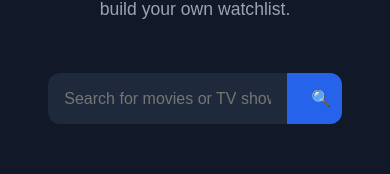
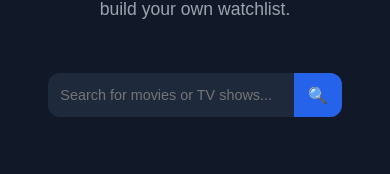
Before and after one commit to and-neo/MovieVerse, a React (Vite) app in the folder frontend/: page / in a window 390 px wide. Shown: the part 364-538 px from the top of the page. Built offline with nearby package versions, Linux system fonts and the light colour scheme; no server answers.

Commit message:
Improve responsive navigation and mobile layouts

```diff
--- a/frontend/src/components/common/searchBar/SearchBar.css
+++ b/frontend/src/components/common/searchBar/SearchBar.css
@@ -18,28 +18,20 @@
 
 .search-form input {
     flex: 1;
-
     padding: 1rem;
-
     border: none;
     outline: none;
-
     background: transparent;
-
     color: var(--text-color);
-
     font-size: 1rem;
 }
 
 .search-form button {
+    border: none;
     padding: 1rem 1.5rem;
-
     background-color: var(--primary-color);
-
     color: white;
-
     transition: background-color var(--transition-speed);
-
     cursor: pointer;
 }
 
@@ -75,3 +67,35 @@
 .search-bar-wrapper {
     position: relative;
 }
+
+@media (max-width: 600px) {
+    .search-section {
+        margin-bottom: 2.5rem;
+    }
+
+    .search-form input {
+        min-width: 0;
+        padding: 0.75rem;
+
+        font-size: 0.9rem;
+    }
+
+    .search-form button {
+        display: flex;
+        align-items: center;
+        justify-content: center;
+
+        flex-shrink: 0;
+
+        width: 48px;
+        height: 44px;
+        padding: 0;
+    }
+
+    .search-form button svg {
+        width: 18px;
+        height: 18px;
+
+        flex-shrink: 0;
+    }
+}
```
